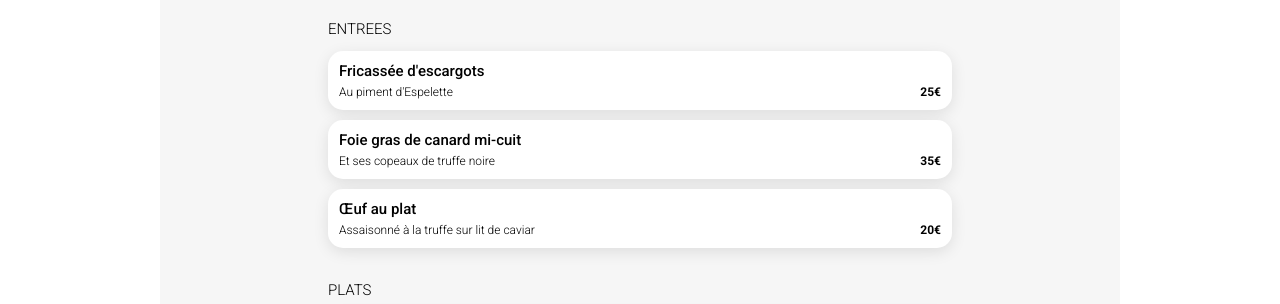
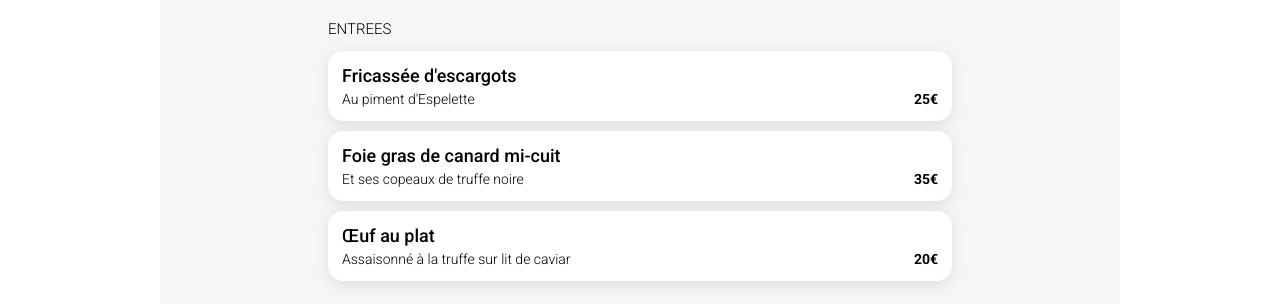
Before and after one commit to vilat23/Projet4OC, a plain HTML site: page restaurants/restaurant1.html in a window 1280 px wide. Shown: the part 496-800 px from the top of the page. Drawn offline with Linux system fonts and the light colour scheme; a web font is replaced by a local one.

Commit message:
30/10/23 edit dev responsove page resto1

```diff
--- a/scss/pages/_restaurant.scss
+++ b/scss/pages/_restaurant.scss
@@ -93,18 +93,34 @@
             font-weight: 500;
             width: 100%;
             margin: 0;
+
+            @media (min-width:767px) {
+                font-size: 18px;
+            }
         }
 
         p {
             font-size: 12px;
             font-weight: 300;
             margin: 5px 0 0 0;
+
+            @media (min-width:767px) {
+                font-size: 14px;
+            }
         }
 
         .menu__section__content__item__price {
             font-size: 12px;
             font-weight: 600;
             margin: 5px 0 0 0px;
+
+            @media (min-width:767px) {
+                font-size: 14px;
+            }
+        }
+
+        @media (min-width:767px) {
+            padding: 14px;
         }
 
     }
```
Also changed, not shown: css/style.css, 1 other file.
